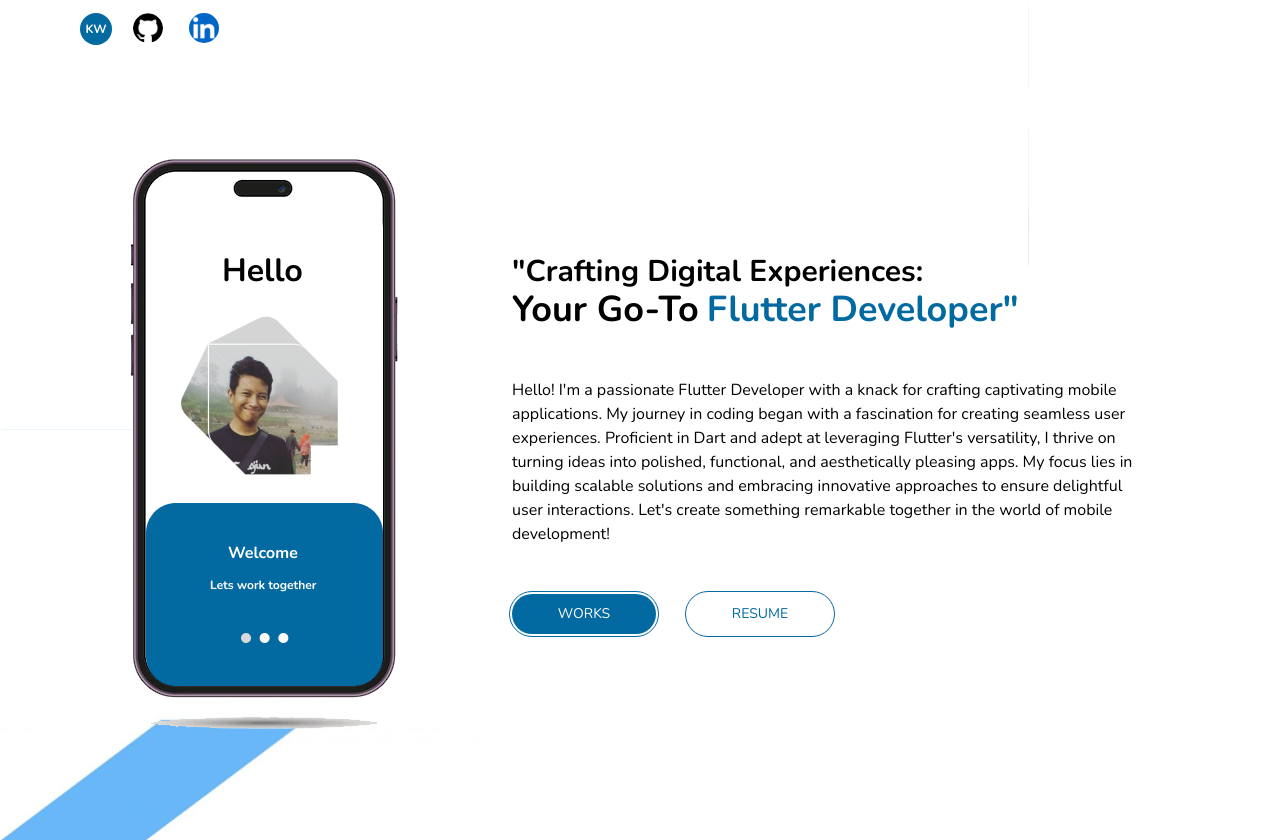
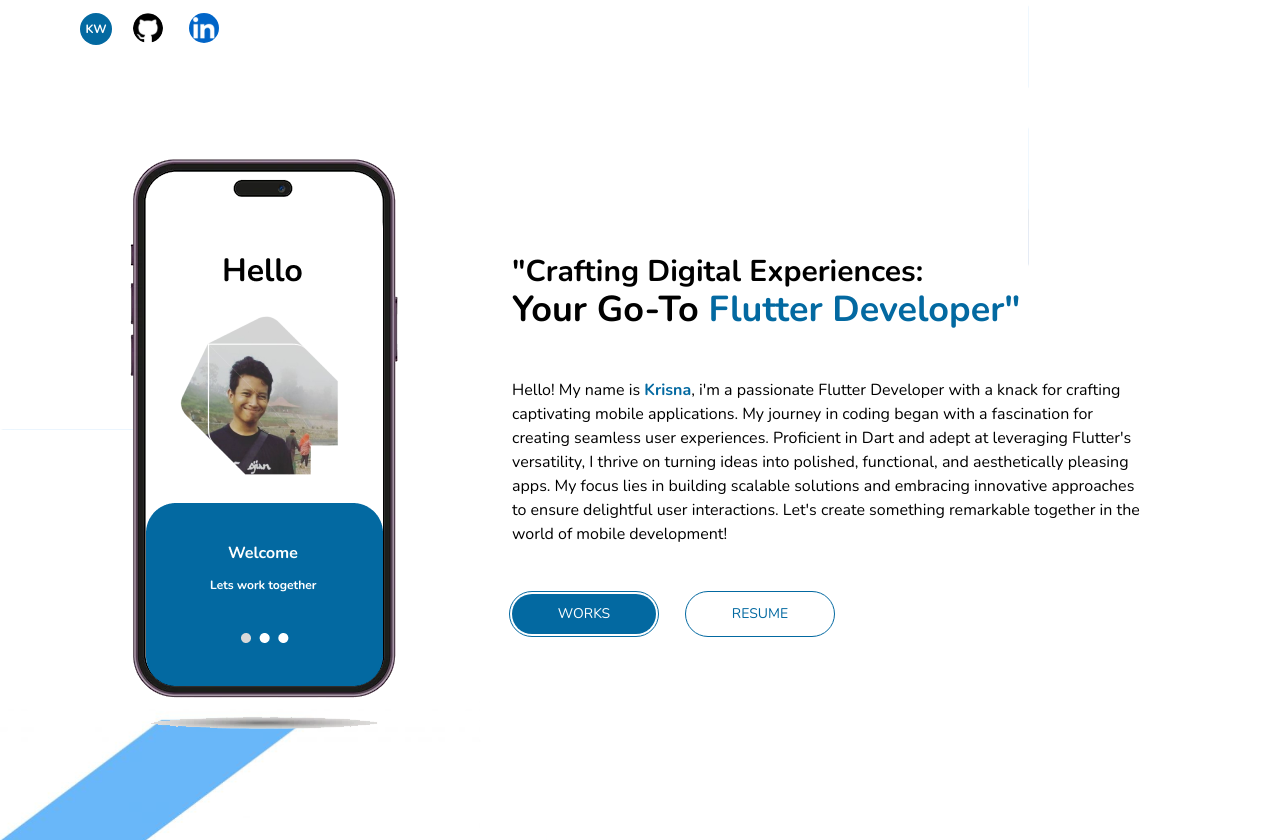
Before and after one commit to pnd-kw/personal-webpage, a Next.js app: page / in a window 1280 px wide. Built offline with nearby package versions, Linux system fonts and the light colour scheme.

Commit message:
adding link to navbar button

```diff
--- a/app/page.tsx
+++ b/app/page.tsx
@@ -2,9 +2,8 @@ import Button from "@/components/Button";
 import Navbar from "@/components/Navbar";
 
 export default function Home() {
+  const name = <p className="font-bold text-xl text-sky-700">Krisna</p>;
   return (
-    // <main className="flex min-h-screen flex-col items-center justify-between p-24">
-    // </main>
     <div>
       <Navbar />
       <div className="w-[1024px] py-24 mx-auto flex items-center">
@@ -15,27 +14,34 @@ export default function Home() {
           />
         </div>
         <div className="flex-col">
-          <div className="flex items-center">
-            <p className="font-bold text-3xl">"</p>
-            <p className="font-bold text-3xl">Crafting Digital Experiences:</p>
-          </div>
-          <div className="flex items-center pb-12">
-            <p className="font-bold text-4xl pr-2">Your Go-To</p>
-            <p className="font-bold text-sky-700 text-4xl">
-              Flutter Developer"
+          <div className="pb-12">
+            <p className="font-bold text-3xl">
+              "
+              <span className="font-bold text-3xl">
+                Crafting Digital Experiences:
+              </span>
+            </p>
+
+            <p className="font-bold text-4xl pr-2">
+              Your Go-To{" "}
+              <span className="font-bold text-sky-700 text-4xl">
+                Flutter Developer"
+              </span>
             </p>
           </div>
           <div className="w-[640px] pb-12">
             <p>
-              Hello! I'm a passionate Flutter Developer with a knack for
-              crafting captivating mobile applications. My journey in coding
-              began with a fascination for creating seamless user experiences.
-              Proficient in Dart and adept at leveraging Flutter's versatility,
-              I thrive on turning ideas into polished, functional, and
-              aesthetically pleasing apps. My focus lies in building scalable
-              solutions and embracing innovative approaches to ensure delightful
-              user interactions. Let's create something remarkable together in
-              the world of mobile development!
+              Hello! My name is{" "}
+              <span className="font-bold text-sky-700">Krisna</span>, i'm a
+              passionate Flutter Developer with a knack for crafting captivating
+              mobile applications. My journey in coding began with a fascination
+              for creating seamless user experiences. Proficient in Dart and
+              adept at leveraging Flutter's versatility, I thrive on turning
+              ideas into polished, functional, and aesthetically pleasing apps.
+              My focus lies in building scalable solutions and embracing
+              innovative approaches to ensure delightful user interactions.
+              Let's create something remarkable together in the world of mobile
+              development!
             </p>
           </div>
           <div className="flex items-center">
--- a/components/Navbar.tsx
+++ b/components/Navbar.tsx
@@ -1,29 +1,35 @@
-import Button from "./Button";
+import Link from "next/link";
 
 const NavBar: React.FC = () => {
   return (
     <header className="h-12">
       <div className="flex items-center">
         <div className="pl-20 py-2">
+          <Link href="/">
             <button>
               <div className="w-8 h-8 rounded-full bg-sky-700 flex justify-center items-center">
                 <p className="font-bold text-white text-xs">KW</p>
               </div>
             </button>
+          </Link>
         </div>
         <div className="pl-4 py-2">
+          <a target="_blank" href="https://github.com/pnd-kw" rel="noopener noreferrer">
             <button>
               <div className="w-10 h-10 rounded-full flex justify-center items-center">
                 <img src="/images/logo-github.svg" />
               </div>
             </button>
+          </a>
         </div>
         <div className="pl-4 py-2">
+          <a target="_blank" href="https://www.linkedin.com/in/krisna-pandu-513774254/" rel="noopener noreferrer">
             <button>
               <div className="w-10 h-10 rounded-full flex justify-center items-center">
                 <img src="/images/logo-linkedin.svg" />
               </div>
             </button>
+          </a>
         </div>
       </div>
     </header>
```
Lines whose indentation alone changed are shown as unchanged.
